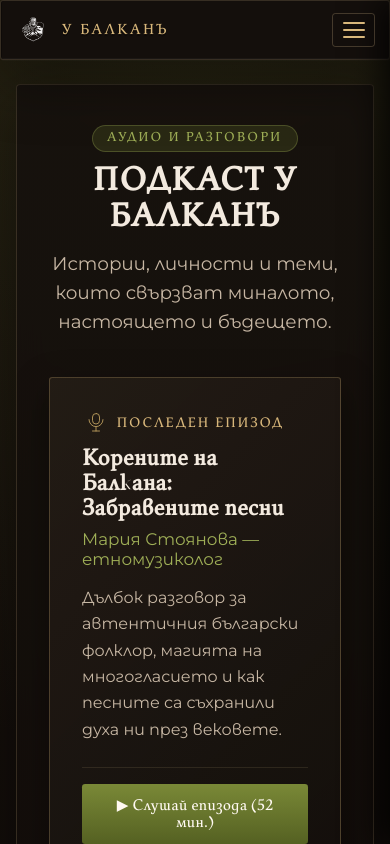
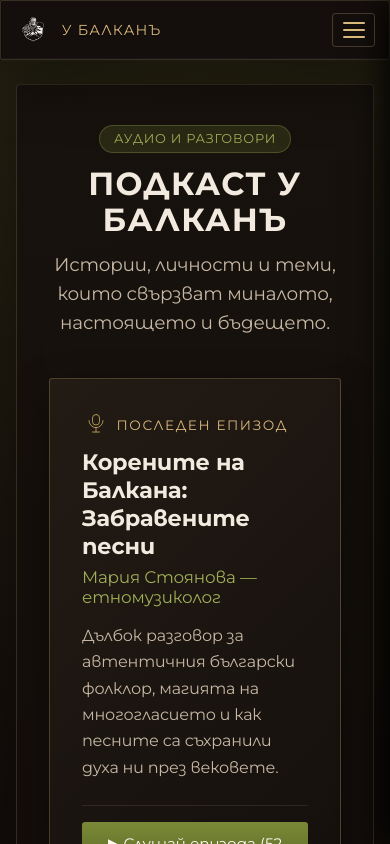
Before and after one commit to Vranata/UBalkanu, a React (Vite) app: page /podcast in a window 390 px wide. Shown: the top 844 px of the page. Built offline with nearby package versions, Linux system fonts and the light colour scheme.

Commit message:
Making montserat the only font

```diff
--- a/src/styles.css
+++ b/src/styles.css
@@ -1,33 +1,11 @@
-@font-face {
-  font-family: 'BUKi';
-  src: url('/assets/BUKI-Regular.otf') format('opentype');
-  font-weight: normal;
-  font-style: normal;
-  font-display: swap;
-}
-
-@font-face {
-  font-family: 'BUKI';
-  src: url('/assets/BUKI-Regular.otf') format('opentype');
-  font-weight: normal;
-  font-style: normal;
-  font-display: swap;
-}
-
-@font-face {
-  font-family: 'Neucha';
-  src: url('/assets/Neucha-Regular.ttf') format('truetype');
-  font-weight: normal;
-  font-style: normal;
-  font-display: swap;
-}
+@import url('https://fonts.googleapis.com/css2?family=Montserrat:wght@300;400;500;600;700;800&display=swap');
 
 :root {
   color-scheme: dark;
   --hero-image: url('/assets/hero.jpg');
-  --font-title: 'BUKi', 'BUKI', serif;
-  --font-body: 'Montserrat', -apple-system, BlinkMacSystemFont, sans-serif;
-  --font-accent: 'Neucha', 'Comfortaa', cursive;
+  --font-title: 'Montserrat', sans-serif;
+  --font-body: 'Montserrat', sans-serif;
+  --font-accent: 'Montserrat', sans-serif;
   --bg: #140f0c;
   --bg-soft: #1b1410;
   --panel: rgba(31, 24, 19, 0.86);
@@ -41,6 +19,7 @@
   --shadow: 0 20px 60px rgba(0, 0, 0, 0.42);
   --radius: 0.35rem;
   font-family: var(--font-body);
+  letter-spacing: -0.01em;
 }
 
 * {
@@ -267,7 +246,7 @@ button {
 
 .brand-name {
   font-family: var(--font-title);
-  letter-spacing: 0.16em;
+  letter-spacing: 0.08em;
   font-size: 1.06rem;
   color: var(--warm);
   text-shadow: 0 2px 0 rgba(0, 0, 0, 0.35);
@@ -397,10 +376,11 @@ button {
 .hero h1 {
   margin: 0;
   font-family: var(--font-title);
-  font-size: clamp(3rem, 8vw, 6.6rem);
+  font-size: clamp(2.4rem, 6.5vw, 5.5rem);
   font-weight: 700;
   line-height: 0.95;
   letter-spacing: 0.02em;
+  white-space: nowrap;
 }
 
 .hero h2 {
@@ -637,7 +617,7 @@ button {
 .bottom-quote p {
   margin: 0;
   font-family: var(--font-title);
-  letter-spacing: 0.18em;
+  letter-spacing: 0.06em;
   color: #ebdcc2;
   font-size: clamp(0.95rem, 1.6vw, 1.4rem);
   font-weight: 600;
@@ -802,7 +782,7 @@ button {
   color: var(--accent-soft);
   font-family: var(--font-title);
   font-size: 0.8rem;
-  letter-spacing: 0.15em;
+  letter-spacing: 0.06em;
   text-transform: uppercase;
   margin-bottom: 0.85rem;
 }
@@ -1084,7 +1064,7 @@ button {
 .coming-soon-ornament {
   color: rgba(216, 183, 123, 0.55);
   font-size: 0.8rem;
-  letter-spacing: 0.7em;
+  letter-spacing: 0.3em;
   text-shadow: 0 0 8px rgba(216, 183, 123, 0.3);
 }
 
@@ -1137,7 +1117,7 @@ button {
   font-size: 0.82rem;
   color: var(--muted);
   text-transform: uppercase;
-  letter-spacing: 0.1em;
+  letter-spacing: 0.05em;
 }
 
 /* Section structure */
@@ -1148,7 +1128,7 @@ button {
 .ubalkana-section-heading {
   font-family: var(--font-title);
   font-size: clamp(1rem, 2vw, 1.35rem);
-  letter-spacing: 0.2em;
+  letter-spacing: 0.08em;
   color: var(--accent-soft);
   margin: 0 0 1.5rem;
   text-transform: uppercase;
@@ -1442,7 +1422,7 @@ button {
   color: var(--accent-soft);
   font-family: var(--font-title);
   text-transform: uppercase;
-  letter-spacing: 0.1em;
+  letter-spacing: 0.06em;
   margin-bottom: 0.5rem;
 }
 
```
